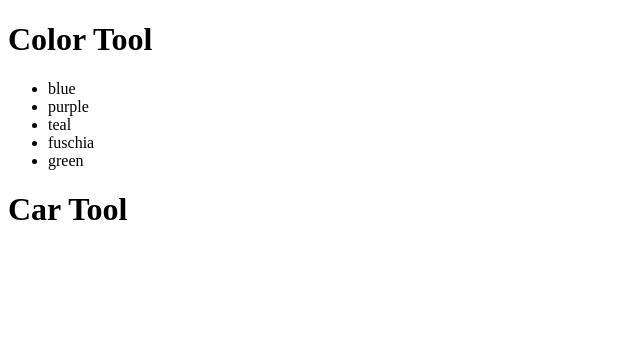
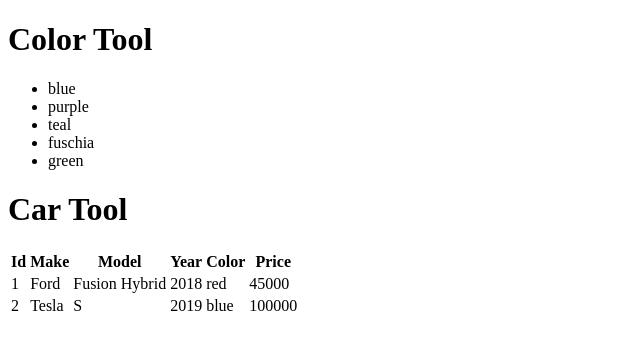
Before and after one commit to t4d-classes/react-redux-typescript_10192020, a React (Create React App) app in the folder demo-app/: page / in a window 1280 px wide. Shown: the top 350 px of the page, without its empty margins (0-640 px from the left). Built offline with nearby package versions, Linux system fonts and the light colour scheme.

Commit message:
add solution exercise 2

```diff
--- a/demo-app/src/components/CarTool.tsx
+++ b/demo-app/src/components/CarTool.tsx
@@ -3,11 +3,43 @@
 export function CarTool() {
 
   return (
+    <>
     <header>
       <h1>
         Car Tool
       </h1>
     </header>
+    <table>
+      <thead>
+        <tr>
+          <th>Id</th>
+          <th>Make</th>
+          <th>Model</th>
+          <th>Year</th>
+          <th>Color</th>
+          <th>Price</th>
+        </tr>
+      </thead>
+      <tbody>
+        <tr>
+          <td>1</td>
+          <td>Ford</td>
+          <td>Fusion Hybrid</td>
+          <td>2018</td>
+          <td>red</td>
+          <td>45000</td>
+        </tr>
+        <tr>
+          <td>2</td>
+          <td>Tesla</td>
+          <td>S</td>
+          <td>2019</td>
+          <td>blue</td>
+          <td>100000</td>
+        </tr>
+      </tbody>
+    </table>
+    </>
   );
 
 }
```
